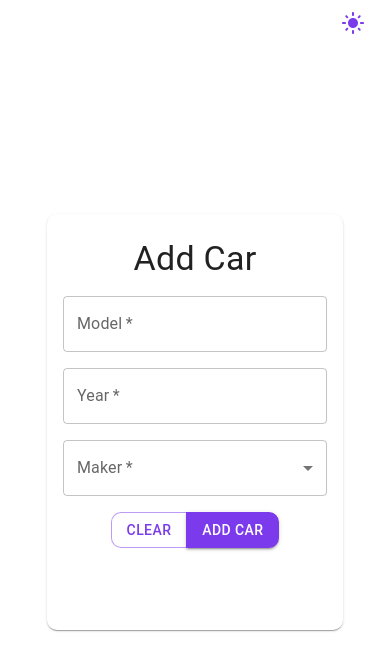
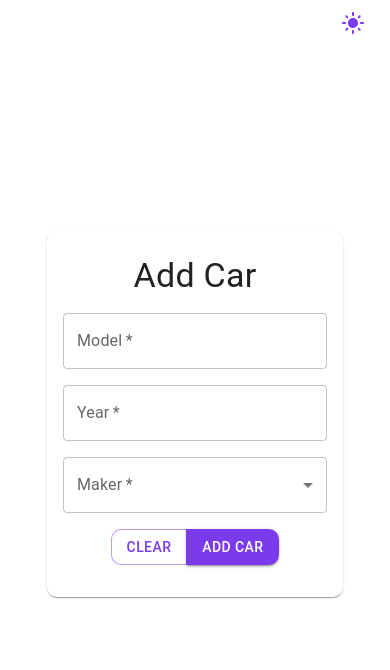
Before and after one commit to proga-react-practice/kappa-vladyslav-vybyranyi, a React (Vite) app: page / in a window 390 px wide. Shown: the top 670 px of the page. Built offline with nearby package versions, Linux system fonts and the light colour scheme.

Commit message:
added simple responsivity

```diff
--- a/src/App.tsx
+++ b/src/App.tsx
@@ -42,9 +42,9 @@ function App() {
 	return (
 		<ThemeProvider theme={themes[themeIndex].theme} >
 			<Box
-				sx={{height: '100vh', width: '100vw', alignContent: 'center', bgcolor: 'background.default'}}
+				sx={{height: '100vh', width: '100vw', alignContent: 'center', justifyContent: "center", bgcolor: 'background.default'}}
 				className='cars-container'>
-					<Container sx={{display: 'flex', justifyContent: 'center'}}>
+					<Container sx={{display: 'flex', maxHeight: '80vh', flexDirection: {xs: "column", md: "row"}, justifyContent: 'center', alignItems: "center"}}>
 						<CarForm addCar={addCar} />
 						{cars.length !== 0 && <Divider orientation='vertical' flexItem variant='middle' sx={{m: 2}} />}
 						<Box sx={{display: 'flex', flexDirection: 'column', alignItems: 'end'}}>
--- a/src/components/carList.tsx
+++ b/src/components/carList.tsx
@@ -33,7 +33,7 @@ export default function CarList({ cars, deleteCar, editCar } : CarListProps) {
     return (
         <List sx={{ overflowY: 'auto',
                     overflowX: 'hidden',
-                    height: 400,
+                    maxHeight: {xs: 200, md: 400},
                     scrollbarColor: (theme) => `${theme.palette.primary.main} ${theme.palette.background.default}`}}>
             {cars.map((car, i) => (
                 <ListItem key={i}>
```
